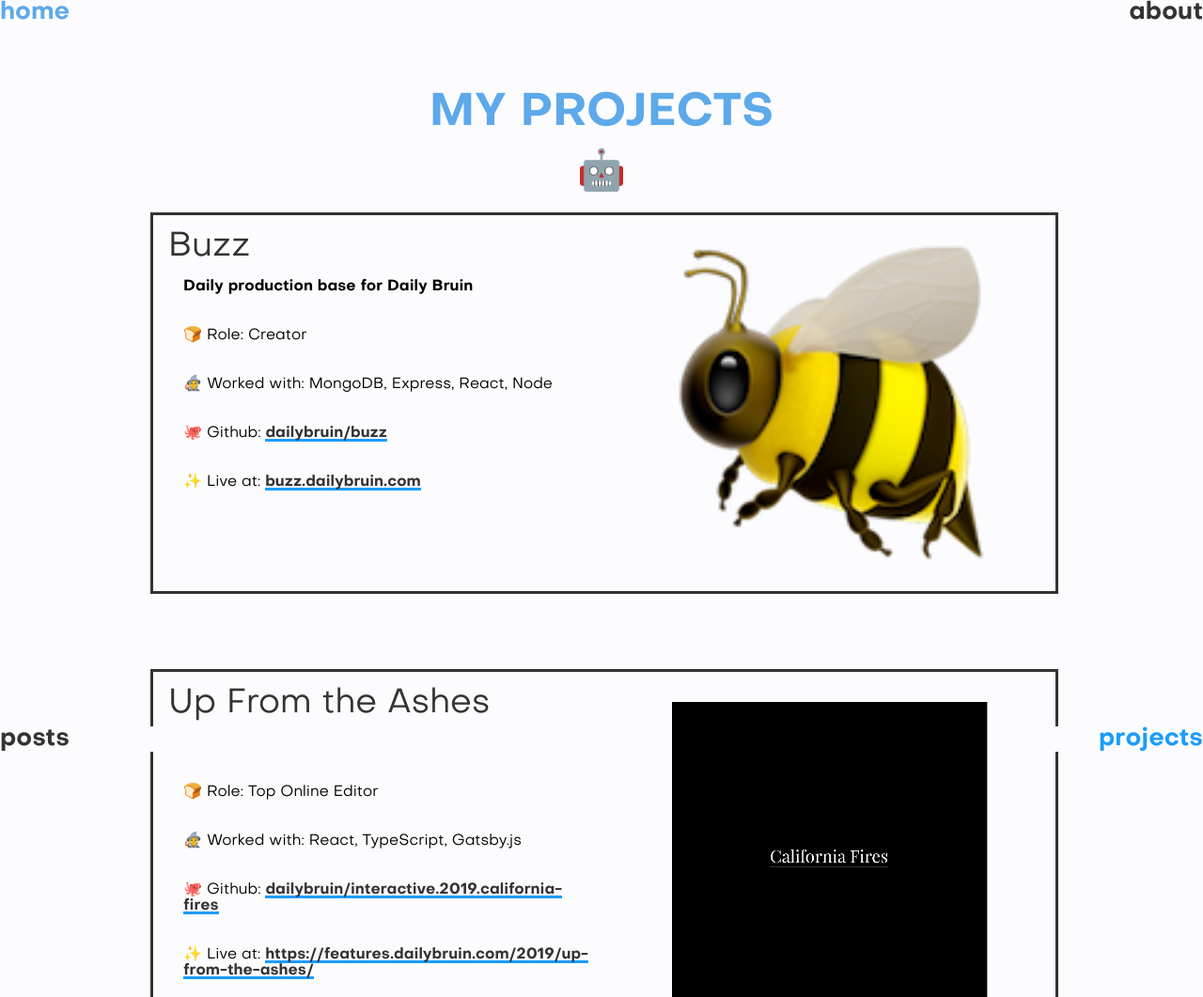
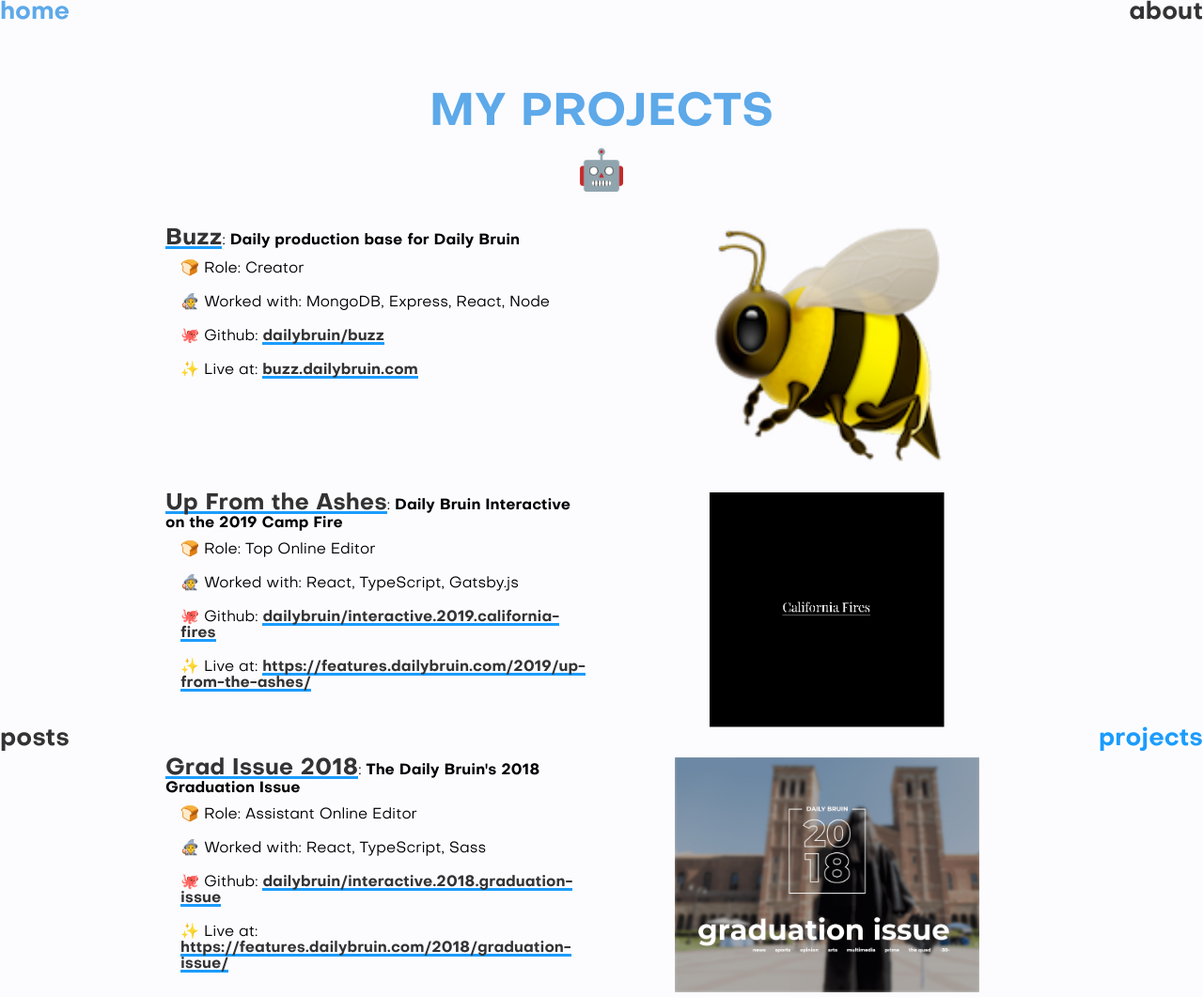
Before and after one commit to dustinnewman98/dustinnewman98.github.io, a Gatsby site: page /projects in a window 1280 px wide. Shown: the top 1061 px of the page at 94% size. Built offline with nearby package versions, Linux system fonts and the light colour scheme; Gatsby itself is replaced by a stand-in of ours.

Commit message:
fixed projects

```diff
--- a/src/pages/projects.js
+++ b/src/pages/projects.js
@@ -7,46 +7,35 @@
 import Img from 'gatsby-image';
 
 function renderGithub(github) {
-  return (
+  return github ? (
     <p>
       <span aria-label="octopus" role="img">
         🐙
       </span>{' '}
       Github: <a href={`https://www.github.com/${github}`}>{github}</a>
     </p>
-  );
+  ) : null;
 }
 
 function renderLive(live) {
-  return (
+  return live ? (
     <p>
       <span aria-label="sparkles" role="img">
         ✨
       </span>{' '}
       Live at: <a href={live}>{live}</a>
     </p>
-  );
+  ) : null;
 }
 
-export default function Projects({ data }) {
-  const { edges: projects } = data.allMarkdownRemark;
-
+function renderTextBox(project) {
   return (
-    <Layout>
-      <PageContent>
-        <PageHeader text="My Projects" emoji="🤖" />
-        <div className="project-wrapper">
-          {projects
-            .filter(project => project.node.frontmatter.title.length > 0)
-            .map(({ node: project }) => {
-              return (
-                <div className="one-project">
     <div className="text-box">
       <Link to={`/projects${project.fields.slug}`}>
-                      <h1 className="title">{project.frontmatter.title}</h1>
+        <h2 className="title">{project.frontmatter.title}</h2>
       </Link>
+      : <p className="subtitle">{project.frontmatter.subtitle}</p>
       <div className="info">
-                      <p className="subtitle">{project.frontmatter.subtitle}</p>
         <p>
           <span aria-label="bread" role="img">
             🍞
@@ -59,26 +48,37 @@
           </span>{' '}
           Worked with: {project.frontmatter.stack}
         </p>
-                      {project.frontmatter.github === null
-                        ? null
-                        : renderGithub(project.frontmatter.github)}
-                      {project.frontmatter.live === null
-                        ? null
-                        : renderLive(project.frontmatter.live)}
+        {renderGithub(project.frontmatter.github)}
+        {renderLive(project.frontmatter.live)}
       </div>
     </div>
+  )
+}
+
+function renderProject(project) {
+  return (
+    <div className="one-project">
+      {renderTextBox(project)}
       <div className="image-box">
-                    <div className="black-box">
         <Img
           className="proj-img"
           fluid={project.frontmatter.img.childImageSharp.fluid}
         />
       </div>
     </div>
-                </div>
   );
-            })}
-        </div>
+}
+
+export default function Projects({ data }) {
+  const { edges: projects } = data.allMarkdownRemark;
+
+  return (
+    <Layout>
+      <PageContent>
+        <PageHeader text="My Projects" emoji="🤖" />
+        {projects
+          .filter(project => project.node.frontmatter.title.length > 0)
+          .map(({ node: project }) => renderProject(project))}
       </PageContent>
     </Layout>
   );
@@ -102,7 +102,7 @@
             img {
               publicURL
               childImageSharp {
-                fluid(maxWidth: 700) {
+                fluid(maxHeight: 200) {
                   ...GatsbyImageSharpFluid_noBase64
                 }
               }
--- a/src/projects/buzz.md
+++ b/src/projects/buzz.md
@@ -1,7 +1,7 @@
 ---
-title: 'Buzz'
+title: Buzz
 subtitle: 'Daily production base for Daily Bruin'
-img: './buzz.png'
+img: ./buzz.png
 role: 'Creator'
 stack: MongoDB, Express, React, Node
 github: 'dailybruin/buzz'
--- a/src/styles/pages/_projects.scss
+++ b/src/styles/pages/_projects.scss
@@ -1,9 +1,12 @@
 .one-project {
-  border: 3px solid $dark-gray;
   width: 100%;
   display: flex;
-  max-height: 50vh;
-  margin-bottom: 5em;
+
+  @media (max-width: 700px) {
+    flex-direction: column;
+    align-items: center;
+    margin-bottom: 1em;
+  }
 
   .text-box,
   .image-box {
@@ -12,8 +15,15 @@
   }
 
   .text-box {
-    .title {
-      font: 36px Objectivity;
+    @media (max-width: 700px) {
+      padding: 0.3em;
+    }
+
+    font-family: "Objectivity";
+    word-break: break-word;
+
+    .title, .subtitle {
+      display: inline;
     }
 
     .subtitle {
@@ -25,28 +35,31 @@
     }
 
     p {
-      font: 16px Objectivity;
-      padding: 1em 0;
+      font-size: 16px;
+      padding: 0.5em 0;
+
+      @media (max-width: 700px) {
+        padding: auto;
+      }
     }
   }
 
   .image-box {
-    .black-box {
-      background-color: $bg-color;
-      height: calc(100% - 2em);
-      margin: 1em;
-      display: flex;
-      flex-direction: column;
-      align-items: center;
-      justify-content: center;
+    @media (max-width: 700px) {
+      display: none;
+    }
 
-      .proj-img {
-        width: 100% !important;
-        height: auto !important;
+    background-color: $bg-color;
+    height: 250px;
 
-        img {
-          object-fit: contain !important;
-        }
+    .proj-img {
+      height: 100%;
+
+      img {
+        height: 100%;
+        width: auto;
+        object-fit: contain !important;
+        object-position: center !important;
       }
     }
   }
```
Lines whose indentation alone changed are shown as unchanged.
